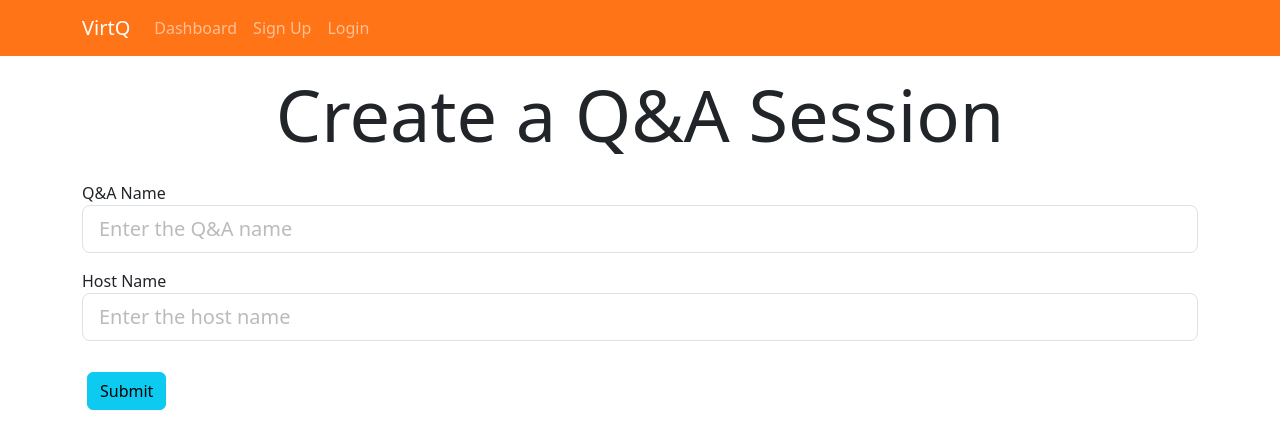
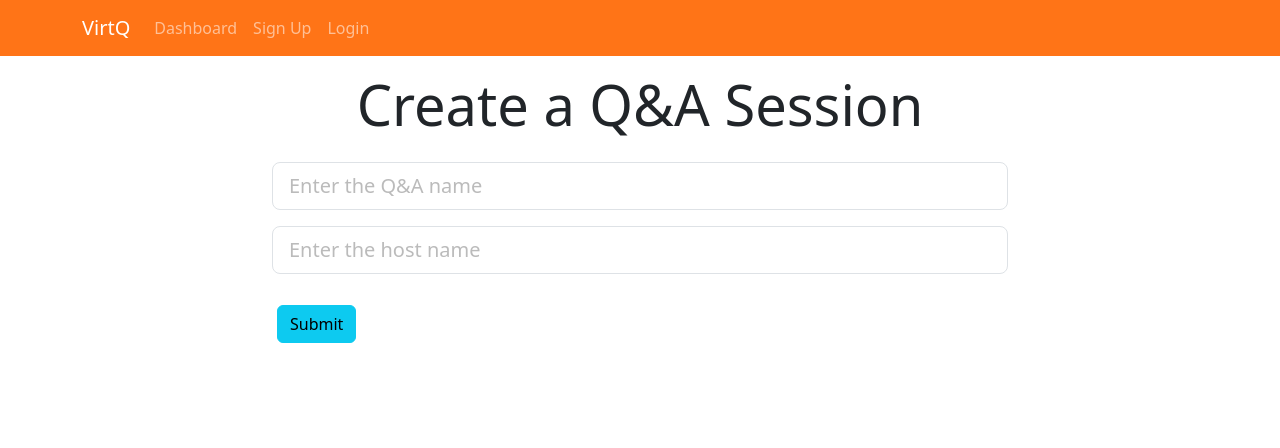
Before and after one commit to FriedTerminator/VirtQ, a React (Create React App) app in the folder Frontend/virtq/: page /creating-session in a window 1280 px wide. Shown: the top 448 px of the page. Built offline with nearby package versions, Linux system fonts and the light colour scheme.

Commit message:
fixed layout

```diff
--- a/Frontend/virtq/src/App.css
+++ b/Frontend/virtq/src/App.css
@@ -36,12 +36,6 @@ img {
   height: 100vh;
   margin-top: -24px;
   margin-bottom: -50px;
-}
-
-.input-question .form-group{
-  margin-top: 15px;
-  width: 1000px;
-  padding-left: 300px;
 }
 
 .input-question {
--- a/Frontend/virtq/src/components/Q&A/CreatingSession.js
+++ b/Frontend/virtq/src/components/Q&A/CreatingSession.js
@@ -38,10 +38,10 @@ function CreatingSession({ errors }) {
       <div className="creating-session">
         <div className="container">
             <div className="row">
-                <h1 className="display-2 mb-4 text-center">Create a Q&A Session</h1>
+                <div className="col-md-8 m-auto">
+                    <h1 className="display-4 mb-4 text-center">Create a Q&A Session</h1>
                     <form onSubmit={onSubmit} className="form-group">
                         <div className="form-group">
-                        <label htmlFor="title">Q&A Name</label>
                             <input
                                 type="text"
                                 className={classnames("form-control form-control-lg", {
@@ -58,7 +58,6 @@ function CreatingSession({ errors }) {
                         </div>
 
                         <div className="form-group mt-3">
-                        <label htmlFor="host">Host Name</label>
                             <input
                                 type="text"
                                 id="host"
@@ -82,6 +81,7 @@ function CreatingSession({ errors }) {
                 </div>
             </div>
         </div>
+      </div>
     )
 }
 
--- a/Frontend/virtq/src/components/UserManagement/QuestionInput/InputQuestion.js
+++ b/Frontend/virtq/src/components/UserManagement/QuestionInput/InputQuestion.js
@@ -29,6 +29,7 @@ function InputQuestion({ errors }) {
     <div className="input-question top">
       <div className="container">
         <div className="row">
+          <div className="col-md-8 m-auto">
             <h1 className="display-4 text-center">Enter Your Question</h1>
             <form onSubmit={onSubmit} className="form-group">
               <input
@@ -53,6 +54,7 @@ function InputQuestion({ errors }) {
           </div>
         </div>
       </div>
+    </div>
   );
 }
 
--- a/Frontend/virtq/src/components/UserManagement/SignUp.js
+++ b/Frontend/virtq/src/components/UserManagement/SignUp.js
@@ -3,13 +3,11 @@ import PropTypes from 'prop-types';
 import classnames from 'classnames';
 
 function SignUp({ errors }) {
-  // Local states for form fields
   const [fullName, setFullName] = useState('');
   const [username, setUsername] = useState('');
   const [password, setPassword] = useState('');
   const [confirmPassword, setConfirmPassword] = useState('');
 
-  // Local errors state
   const [localErrors, setLocalErrors] = useState({});
 
   /**
@@ -58,7 +56,6 @@ function SignUp({ errors }) {
     };
 
     console.log('You have signed up', newUser);
-    // Perform the sign-up logic here (e.g., call an API or dispatch a Redux action).
   };
 
   return (
@@ -139,7 +136,6 @@ function SignUp({ errors }) {
 }
 
 SignUp.propTypes = {
-  // This should match the props name used in the component (changed from error to errors)
   errors: PropTypes.object.isRequired,
 };
 
```
Lines whose indentation alone changed are shown as unchanged.
